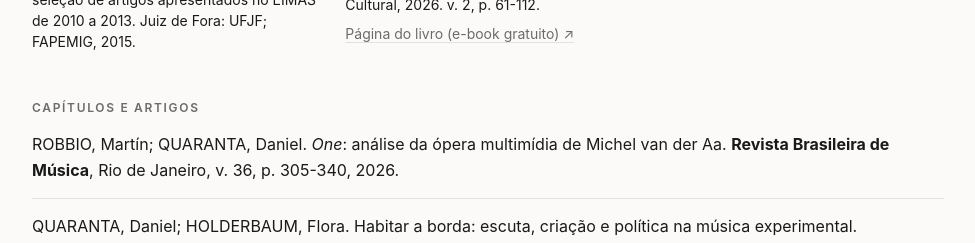
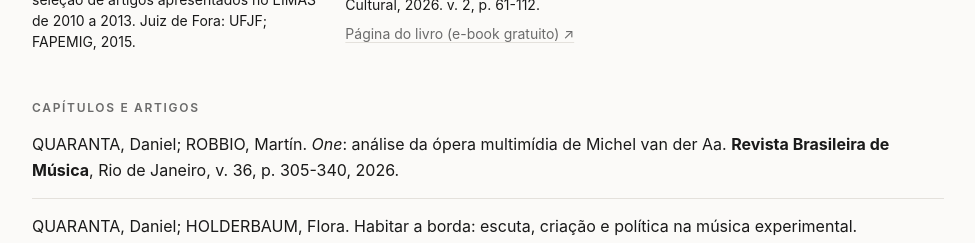
Before and after one commit to Danielquaranta/danielquaranta.github.io, a plain HTML site: page index.html in a window 1280 px wide. Shown: the part 6200-6443 px from the top of the page, without its empty margins (152-1127 px from the left). Drawn offline with Linux system fonts and the light colour scheme.

Commit message:
Add files via upload

```diff
--- a/index.html
+++ b/index.html
@@ -211,7 +211,7 @@
 
     <h3 class="sub">Capítulos e artigos</h3>
     <ul class="refs">
-      <li>ROBBIO, Martín; QUARANTA, Daniel. <i>One</i>: análise da ópera multimídia de Michel van der Aa. <strong>Revista Brasileira de Música</strong>, Rio de Janeiro, v. 36, p. 305-340, 2026.</li>
+      <li>QUARANTA, Daniel; ROBBIO, Martín. <i>One</i>: análise da ópera multimídia de Michel van der Aa. <strong>Revista Brasileira de Música</strong>, Rio de Janeiro, v. 36, p. 305-340, 2026.</li>
       <li>QUARANTA, Daniel; HOLDERBAUM, Flora. Habitar a borda: escuta, criação e política na música experimental. Apresentação do dossiê Músicas de Borda. <strong>Orfeu</strong>, Florianópolis, v. 10, n. 2, 2025.</li>
       <li>QUARANTA, Daniel; DAVID, Pedro Leal; COLASANTO, Francisco. Dispersion and dialogue as a method. <strong>Bulletin of the Transilvania University of Braşov</strong>, v. 17, 2024.</li>
       <li>QUARANTA, Daniel; CÓRDOVA, Gonzalo. Kurt Schwitters en su laberinto. <strong>Debates – Cadernos do PPGM</strong>, Rio de Janeiro, v. 25, p. 55-87, 2022.</li>
```
